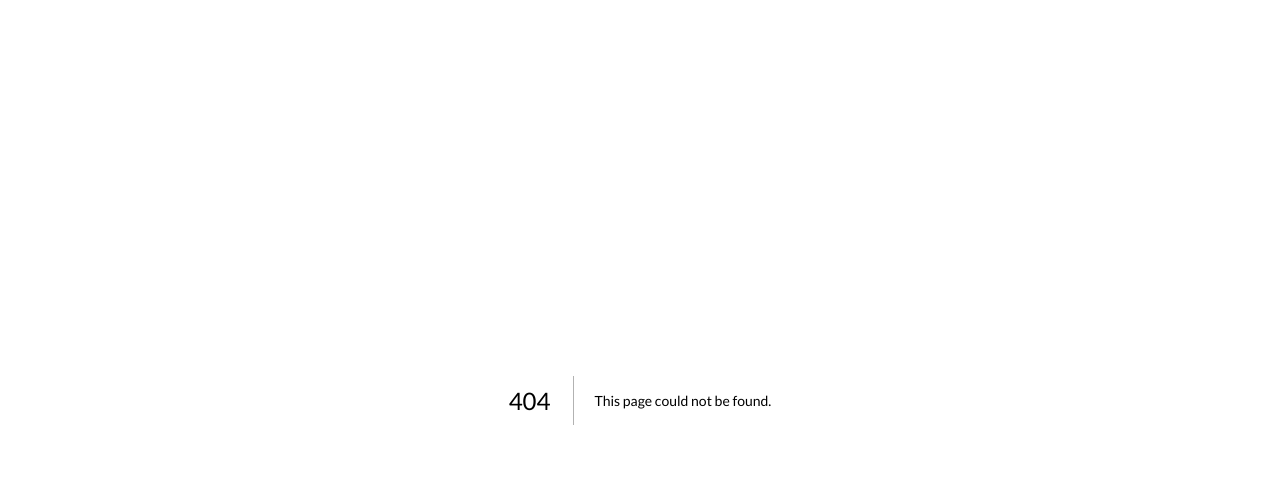
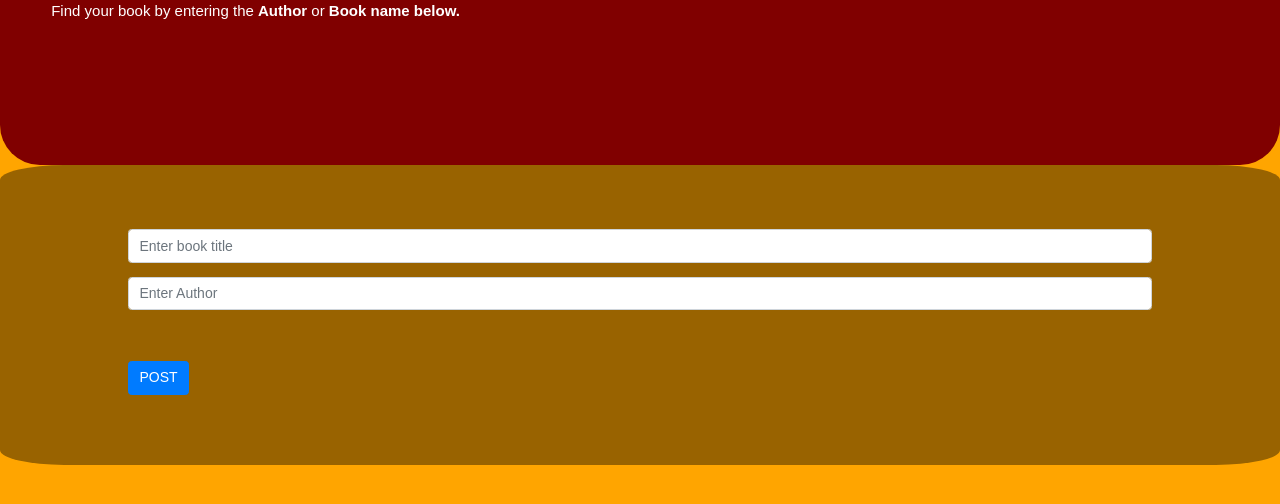
Before and after one commit to Dhaneshen1810/unibooktrade, a Next.js app: page /new in a window 1280 px wide. Before the commit this address had no page. Shown: the top 504 px of the page. Built offline with nearby package versions, Linux system fonts and the light colour scheme.

Commit message:
Filter by author

```diff
--- a/modals/book.js
+++ b/modals/book.js
@@ -4,13 +4,14 @@ const BookSchema = new mongoose.Schema({
     title: {
         type: String,
         required: [true, 'Please add a title'],
+        unique:true,
         trim: true,
         maxlength: [40, 'Title cannot be more than 40 characters']
     },
     author:{
         type: String,
-        trim:true,
-        maxlength: [40, 'Title cannot be more than 40 characters']
+        required: true,
+        maxlength: [40, 'author cannot be more than 40 characters']
     }
 
 })
--- a/pages/_app.js
+++ b/pages/_app.js
@@ -1,5 +1,6 @@
 import '../styles/booktrade.scss'
 import "bootstrap/dist/css/bootstrap.css";
+import '../styles/newBook.scss'
 import 'semantic-ui-css/semantic.min.css';
 
 export default function App({ Component, pageProps }) {
--- a/pages/api/books/index.js
+++ b/pages/api/books/index.js
@@ -6,14 +6,20 @@ dbConnect();
 export default async (req, res) => {
 
 
+    const { method } = req;
 
+    const myTitle = req.headers.title;
 
-    const { method } = req;
 
     switch(method){
         case 'GET':
             try {
-                const books = await Book.find({});
+
+                const books = await Book.find({
+                    //Sort here
+                    'title': myTitle
+                });
+
 
                 res.status(200).json({ success: true, data: books })
             } catch (error) {
--- /dev/null
+++ b/pages/new.js
@@ -0,0 +1,128 @@
+import Link from 'next/link';
+import { useState, useEffect } from 'react';
+import fetch from 'isomorphic-unfetch';
+import { useRouter } from 'next/router';
+
+
+const NewBook = () => {
+    const [form, setForm] = useState({ title:'', description:''}
+    );
+    const [isSubmitting, setIsSubmitting] = useState(false);
+    const [errors, setErrors] = useState({});
+    const router = useRouter();
+
+
+    useEffect(() => {
+        if (isSubmitting){
+            if (Object.keys(errors).length ===0){
+                //bookmatch();
+
+                //alert('New book created')
+
+                createBook();
+                /*
+                Router.push({
+                    pathname: '/booklist',
+                    query: {
+                            mytitle: form.title,
+                            author: form.author
+
+                    }
+                });*/
+
+            }
+            else{
+                setIsSubmitting(false);
+            }
+        }
+    }, [errors])
+
+
+
+    const createBook = async () => {
+        try {
+            const res = await fetch('http://localhost:3000/api/books', {
+                method: 'POST',
+                headers: {
+                    "Accept": 'application/json',
+                    "Content-Type": "application/json"
+                },
+                body: JSON.stringify(form)
+            })
+            //router.push("/booklist")
+        } catch (error) {
+            console.log(error)
+        }
+    }
+
+    const handleSubmit = (e) => {
+        e.preventDefault();
+        let errs = validate();
+        setErrors(errs);
+        setIsSubmitting(true);
+
+
+    }
+    const handleChange = (e) => {
+        setForm({
+            ...form,
+                [e.target.name]: e.target.value
+
+        })
+    }
+
+    const validate = () => {
+        let err = {};
+
+
+        return err;
+    }
+
+    return (
+        <div className='newBook-page'>
+            <div className='book-greeting'>
+            <div className='greeting-text'>
+                <p>Find your book by entering
+                    the <b>Author</b> or <b>Book name
+                        below.
+                    </b>
+                </p>
+
+
+
+            </div>
+
+        </div>
+
+        <form className='create-book-form' onSubmit={handleSubmit}>
+        <div className="form-group my-group" style={{marginTop:'5%'}}>
+                <input
+                    type="text"
+                    className="form-control new-book-input"
+                    id="exampleInputEmail1"
+                    placeholder="Enter book title"
+                    name="title"
+                    required
+                    onChange={handleChange}/>
+
+                </div>
+                <div className="form-group my-group">
+                <input
+                    type="text"
+                    className="form-control new-book-input"
+                    placeholder="Enter Author"
+                    name='author'
+                    onChange={handleChange}
+                    required
+                    />
+
+
+                <button type="submit" className="btn btn-primary my-btn">POST</button>
+                </div>
+                </form>
+
+        </div>
+    )
+}
+
+export default NewBook;
--- a/pages/posts.js
+++ b/pages/posts.js
@@ -67,9 +67,13 @@ const posts = withRouter(({ router:  { query:{name, id, firstName}}, books} ) =>
                     <Link href='/'>
                         <img src="/icons/sign-out.png" alt="my image" className='my-icon'/>
                     </Link>
+
                     <div className='my-icon-end'>
                     <img src="/icons/four-square.png" alt="my books" className='my-icon'/>
+                    <Link href='./new'>
                     <img src="/icons/plus.png" alt="Add book" className='my-icon'/>
+                    </Link>
+
                     </div>
 
 
--- /dev/null
+++ b/styles/newBook.scss
@@ -0,0 +1,25 @@
+.newBook-page{
+    height: 100vh;
+    display: flex;
+    flex-direction: column;
+    background-color: orange;
+    align-items: center;
+}
+
+.create-book-form{
+    display: flex;
+    flex-direction: column;
+    width: 100%;
+    height: 300px;
+    align-items: center;
+    border-radius: 5%;
+    background-color: rgba(0,0,0,0.4);
+}
+
+.new-book-title{
+    width:100%
+}
+
+@media only screen and (min-width: 750px){
+
+}
```
Also changed, not shown: pages/booklist.js (+36 -48 lines).
